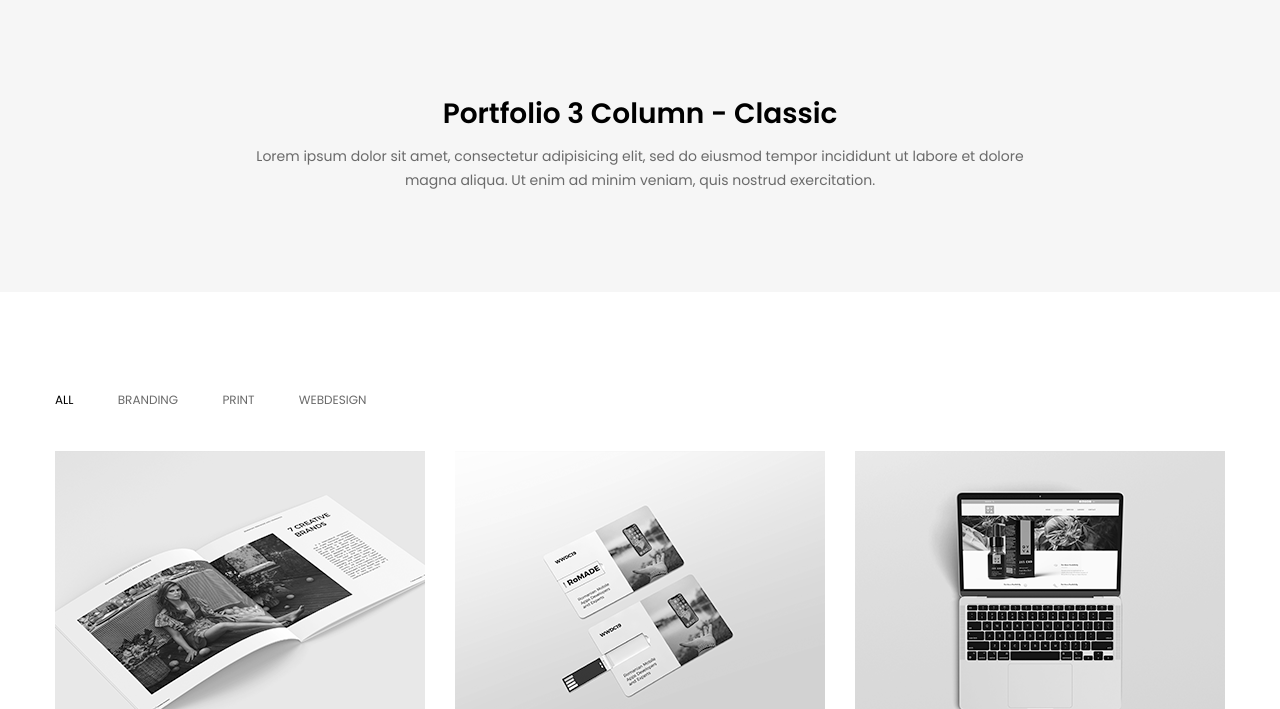
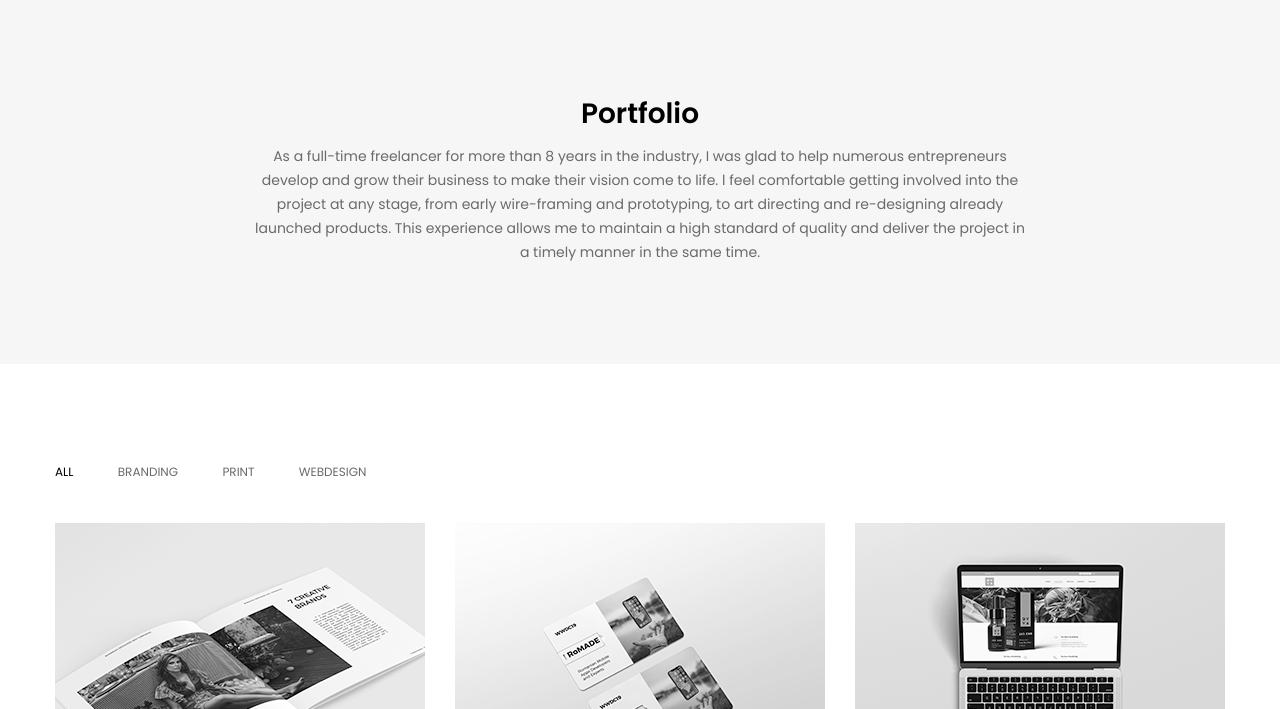
Before and after one commit to Codrinelul/CloudCosmin, a plain HTML site: page portfolio-3-col.html in a window 1280 px wide. Shown: the part 91-800 px from the top of the page. Drawn offline with Linux system fonts and the light colour scheme.

Commit message:
portofolio

```diff
--- a/portfolio-3-col.html
+++ b/portfolio-3-col.html
@@ -63,8 +63,8 @@
 				<div class="row">
 					<div class="col-xl-8 col-lg-8 offset-lg-2 offset-xl-2">
 						<div class="breadcrumb-text text-center">
-							<h3>Portfolio 3 Column - Classic</h3>
-							<p>Lorem ipsum dolor sit amet, consectetur adipisicing elit, sed do eiusmod tempor incididunt ut labore et dolore magna aliqua. Ut enim ad minim veniam, quis nostrud exercitation.</p>
+							<h3>Portfolio</h3>
+							<p>As a full-time freelancer for more than 8 years in the industry, I was glad to help numerous entrepreneurs develop and grow their business to make their vision come to life. l feel comfortable getting involved into the project at any stage, from early wire-framing and prototyping, to art directing and re-designing already launched products. This experience allows me to maintain a high standard of quality and deliver the project in a timely manner in the same time.</p>
 						</div>
 					</div>
 				</div>
```
Also changed, not shown: index.html (+1 -1 lines).
